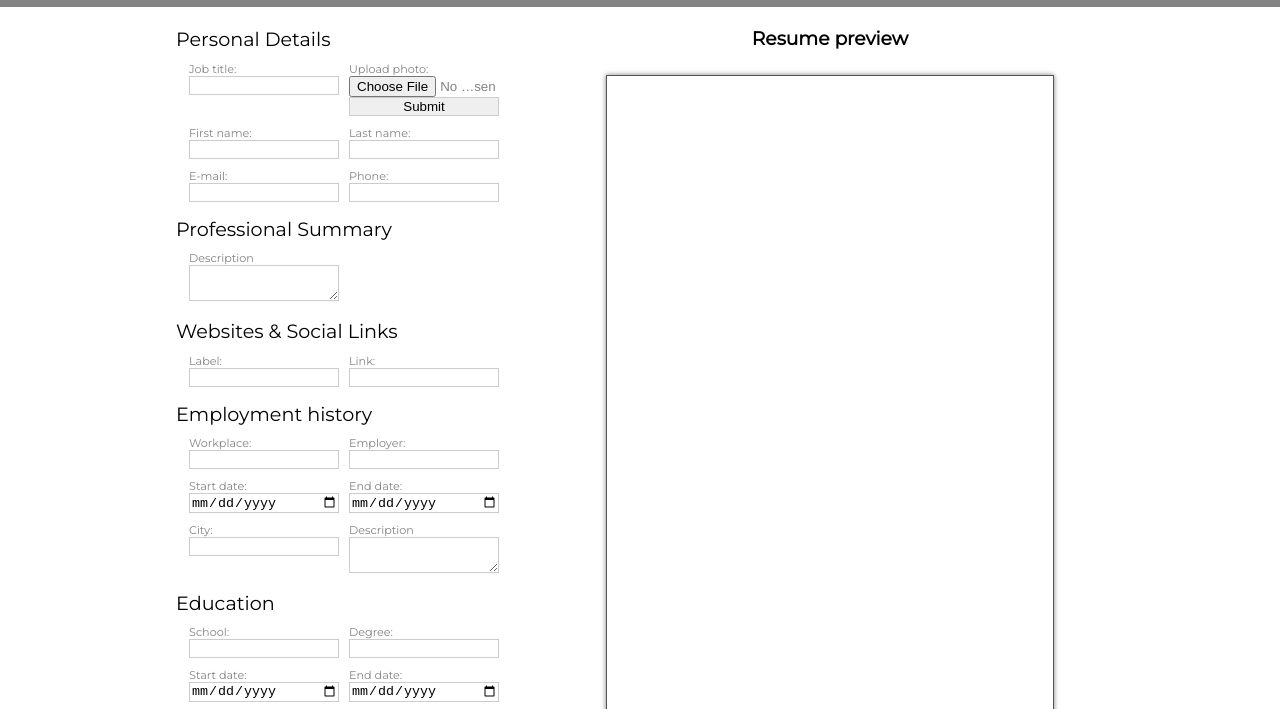
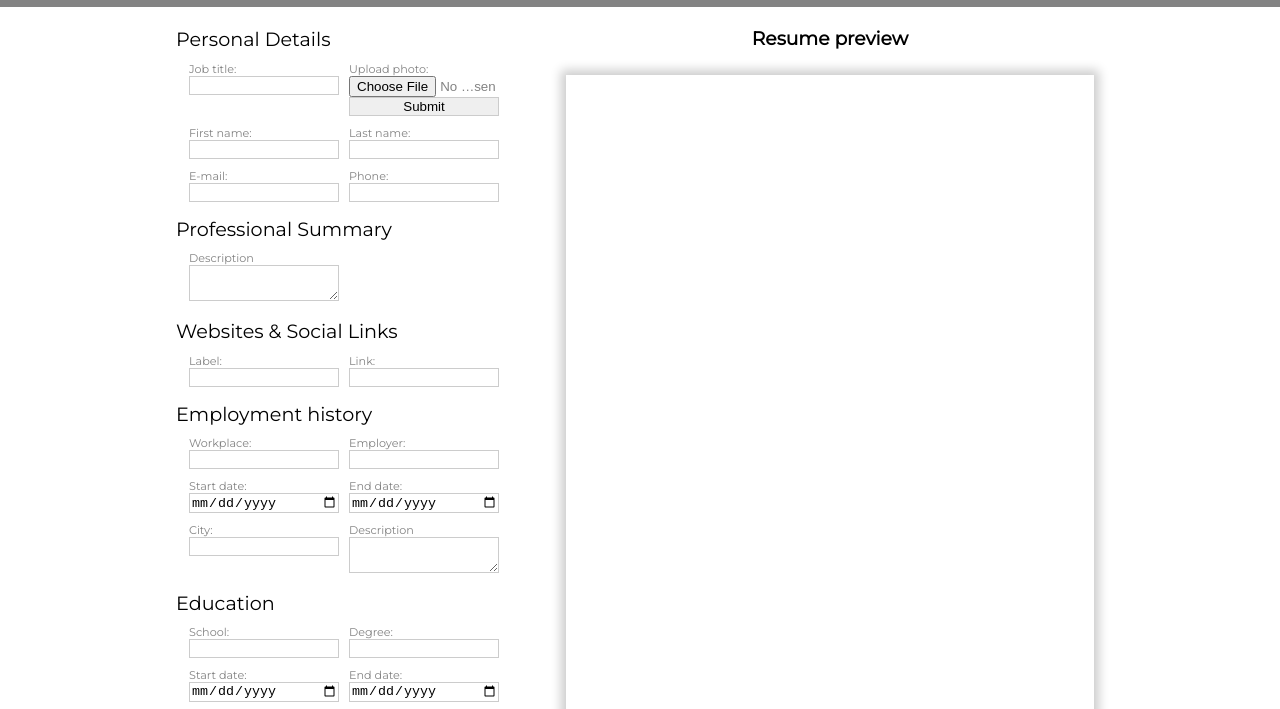
Before and after one commit to jakub-matusiak/resume-creator, a plain HTML site: page index.html in a window 1280 px wide. Shown: the part 52-761 px from the top of the page. Drawn offline with Linux system fonts and the light colour scheme.

Commit message:
Added box shadow for resume preview and changed width to 80%

```diff
--- a/main.css
+++ b/main.css
@@ -96,9 +96,8 @@
 
 #layout {
     background: #FFFFFF;
-    border: 1px solid #545454;
-    box-shadow: 0 0 5px 0 rgba(0,0,0,0.5);
-    min-width: 35vw;
+    box-shadow: 0 0 10px 5px rgba(0,0,0,0.2);
+    width: 80%;
     min-height: 100vh;
     margin: 25px;
     padding: 0;
```
